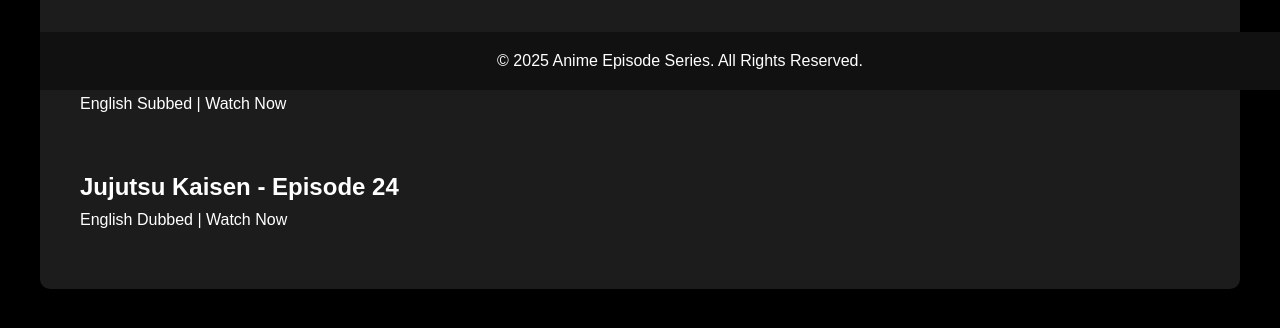
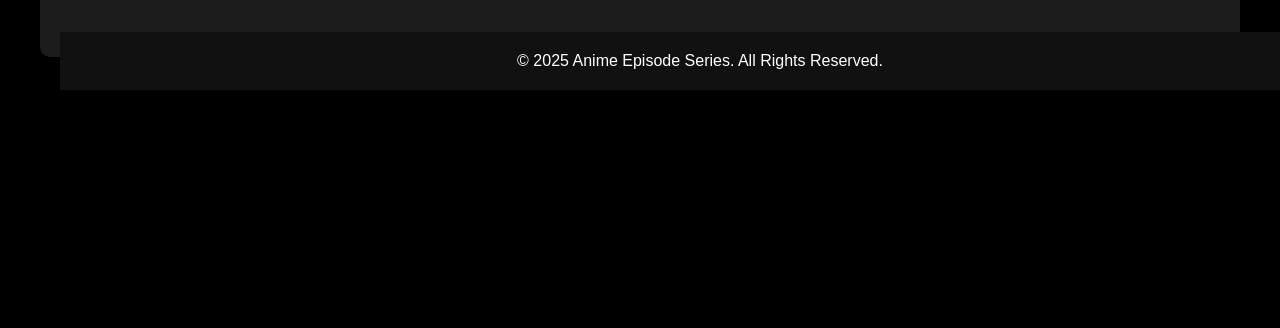
Before and after one commit to Jaguar9867/Anime-2, a plain HTML site: page index.html in a window 1280 px wide. Shown: the part 710-1038 px from the top of the page. After the commit the page ends 827 px from the top, so only its background shows below. Drawn offline with Linux system fonts and the light colour scheme.

Commit message:
Update index.html

```diff
--- a/index.html
+++ b/index.html
@@ -107,16 +107,6 @@
     <p>English Subbed | Watch Now</p>
     <img src="slime-thumbnail.jpg" alt="Slime Episode 1 Thumbnail" width="100%" style="border-radius: 10px;">
   </a>
-</div>
-    <div class="anime-card">
-      <h2>Solo Leveling - Episode 1</h2>
-      <p>English Subbed | Watch Now</p>
-    </div>
-
-    <div class="anime-card">
-      <h2>Jujutsu Kaisen - Episode 24</h2>
-      <p>English Dubbed | Watch Now</p>
-    </div>
 
     <!-- Add more anime cards as needed -->
   </div>
```
